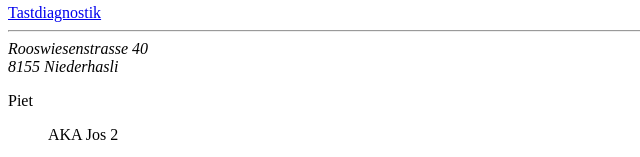
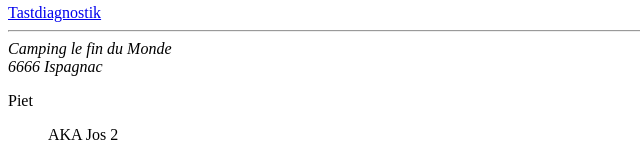
Before and after one commit to ldebie64/tarn, a plain HTML site: page index.html in a window 1280 px wide. Shown: the part 696-853 px from the top of the page, 0-640 px from the left. Drawn offline with Linux system fonts and the light colour scheme.

Commit message:
Update index.html

```diff
--- a/index.html
+++ b/index.html
@@ -35,8 +35,8 @@
     </main>
     <hr>
     <address>
-        Rooswiesenstrasse 40 <br>
-        8155 Niederhasli
+        Camping le fin du Monde<br>
+        6666 Ispagnac
     </address>
     <footer>
         <P>Piet<blockquote>AKA Jos 2</blockquote></P>
```
